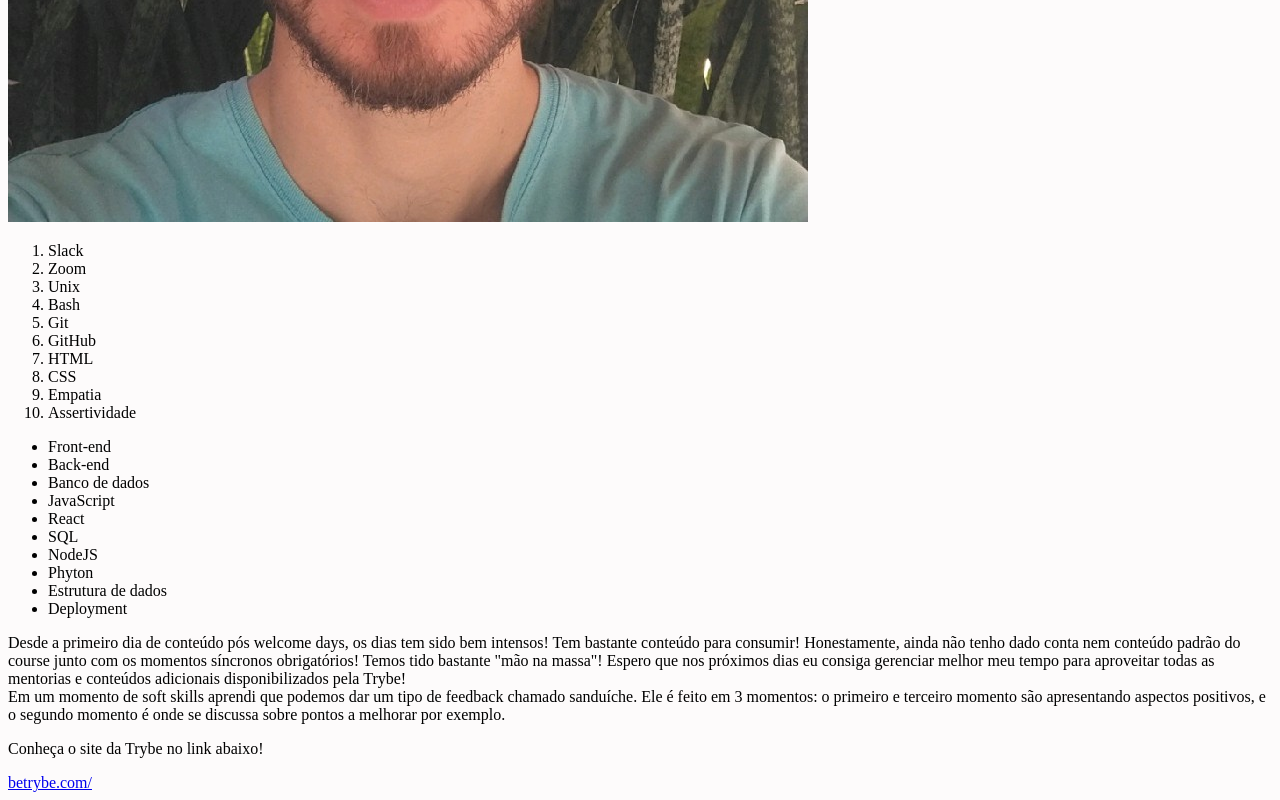
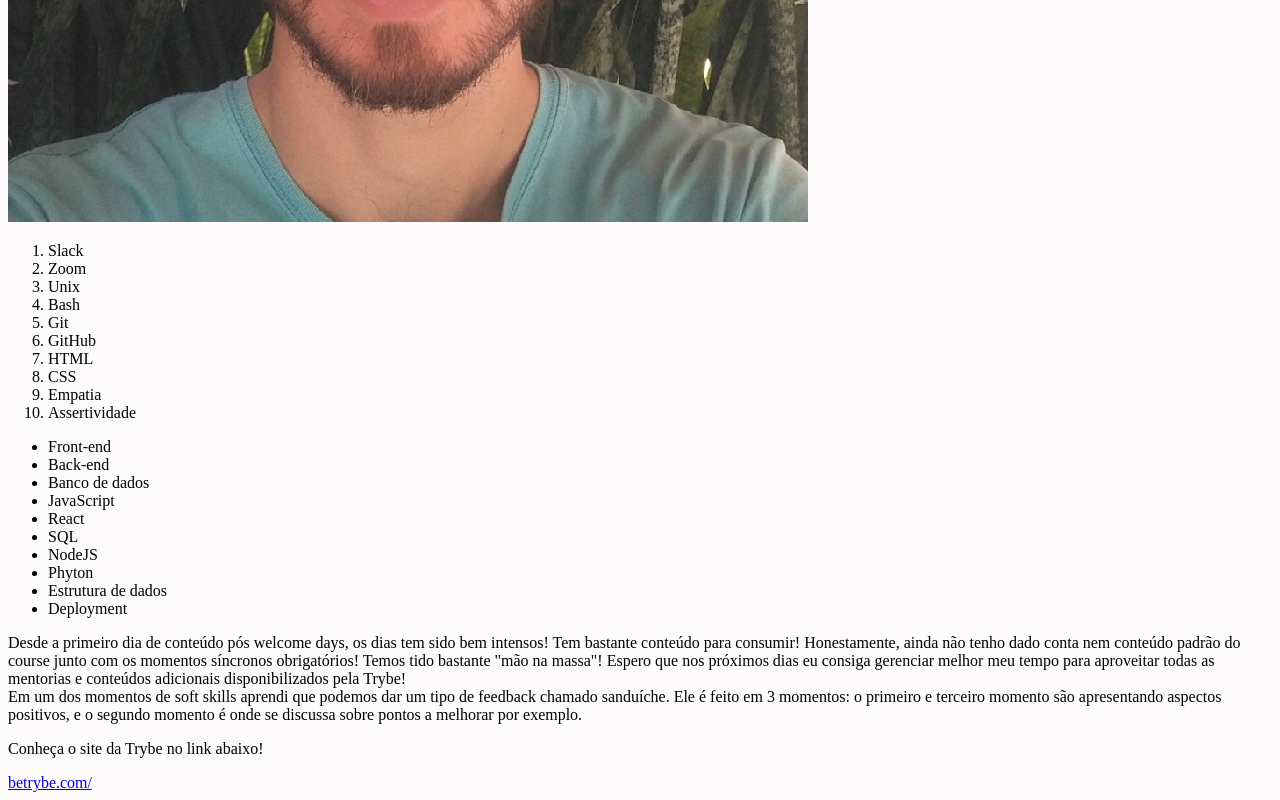
Before and after one commit to Danieldsvn/lessons-learned, a website: page index.html in a window 1280 px wide. Shown: the part 586-1386 px from the top of the page. Drawn offline with Linux system fonts and the light colour scheme.

Commit message:
Texto da tag aside alterado

```diff
--- a/index.html
+++ b/index.html
@@ -43,7 +43,7 @@
                 Desde a primeiro dia de conteúdo pós welcome days, os dias tem sido bem intensos! Tem bastante conteúdo para consumir! Honestamente, ainda não tenho dado conta nem conteúdo padrão do course junto com os momentos síncronos obrigatórios! Temos tido bastante "mão na massa"! Espero que nos próximos dias eu consiga gerenciar melhor meu tempo para aproveitar todas as mentorias e conteúdos adicionais disponibilizados pela Trybe!
             </article>
             <aside>
-                Em um momento de soft skills aprendi que podemos dar um tipo de feedback chamado sanduíche. Ele é feito em 3 momentos: o primeiro e terceiro momento são apresentando aspectos positivos, e o segundo momento é onde se discussa sobre pontos a melhorar por exemplo.
+                Em um dos momentos de soft skills aprendi que podemos dar um tipo de feedback chamado sanduíche. Ele é feito em 3 momentos: o primeiro e terceiro momento são apresentando aspectos positivos, e o segundo momento é onde se discussa sobre pontos a melhorar por exemplo.
             </aside>
         </section>
     </main>
```
